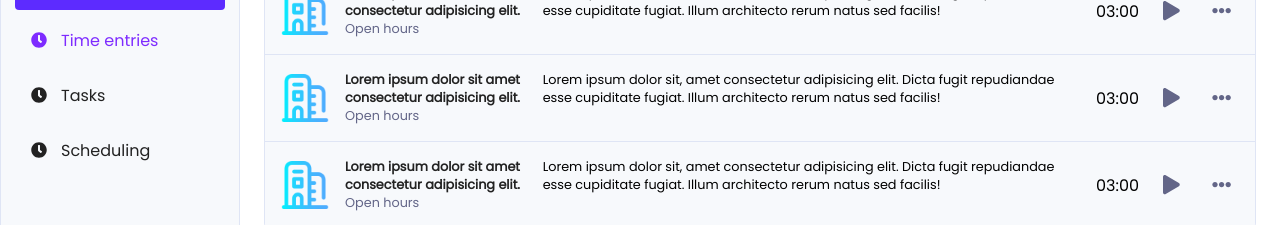
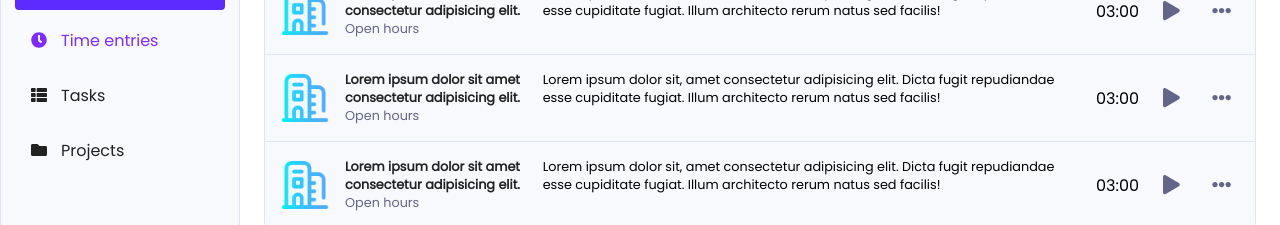
Before and after one commit to Kristian383/productive-time-tracker, a Vue app: page /time-entries in a window 1280 px wide. Shown: the part 124-349 px from the top of the page. Built offline with nearby package versions, Linux system fonts and the light colour scheme.

Commit message:
Sidebar icons added, structured folder "time-entry-item"

```diff
--- a/src/components/TimeEntryItem.vue
+++ b/src/components/TimeEntryItem.vue
@@ -26,14 +26,13 @@
       <span class="icon-wrapper" @click="toggleCopyPopup">
         <font-awesome-icon icon="ellipsis-h"></font-awesome-icon>
       </span>
-      <!--  -->
       <popup-edit :active="popupIsActive"></popup-edit>
     </div>
   </div>
 </template>
 
 <script>
-import PopupEdit from "./ui/PopupEdit.vue";
+import PopupEdit from "./time-entry-item/PopupEdit.vue";
 
 import { ref } from "vue";
 
--- a/src/components/layout/TheSidebar.vue
+++ b/src/components/layout/TheSidebar.vue
@@ -80,14 +80,14 @@
         <!-- dummy data below -->
         <li>
           <router-link to="/">
-            <font-awesome-icon class="ikona" icon="clock"></font-awesome-icon>
+            <font-awesome-icon class="ikona" icon="th-list"></font-awesome-icon>
             <span class="links_name">Tasks </span>
           </router-link>
         </li>
         <li>
           <router-link to="/">
-            <font-awesome-icon class="ikona" icon="clock"></font-awesome-icon>
-            <span class="links_name">Scheduling </span>
+            <font-awesome-icon class="ikona" icon="folder"></font-awesome-icon>
+            <span class="links_name">Projects </span>
           </router-link>
         </li>
       </ul>
--- a/src/main.js
+++ b/src/main.js
@@ -19,10 +19,12 @@ import {
     faPlusSquare,
     faPlusCircle,
     faPlay,
-    faEllipsisH
+    faEllipsisH,
+    faFolder,
+    faThList
 } from "@fortawesome/free-solid-svg-icons";
 
-library.add(faClock, faEdit, faTrash, faBars, faSignOutAlt, faPlusSquare, faPlusCircle, faPlay, faEllipsisH);
+library.add(faClock, faEdit, faTrash, faBars, faSignOutAlt, faPlusSquare, faPlusCircle, faPlay, faEllipsisH, faFolder, faThList);
 
 const app = createApp(App);
 
--- a/src/views/TimeEntriesView.vue
+++ b/src/views/TimeEntriesView.vue
@@ -1,5 +1,6 @@
 <template>
   <base-card>
+    <!-- <h2>My time entries</h2> -->
     <div class="time-entries-container">
       <time-entry-item v-for="time in 3" :key="time"></time-entry-item>
     </div>
@@ -19,5 +20,7 @@ export default {
 .time-entries-container {
   border-radius: 6px;
   border: 1px solid $border_color;
+  max-width: 1300px;
+  margin: 0 auto;
 }
 </style>
```
Also changed, not shown: src/components/time-entry-item/EditTimeEntry.vue (added), src/components/time-entry-item/PopupEdit.vue (renamed from src/components/ui/PopupEdit.vue).
